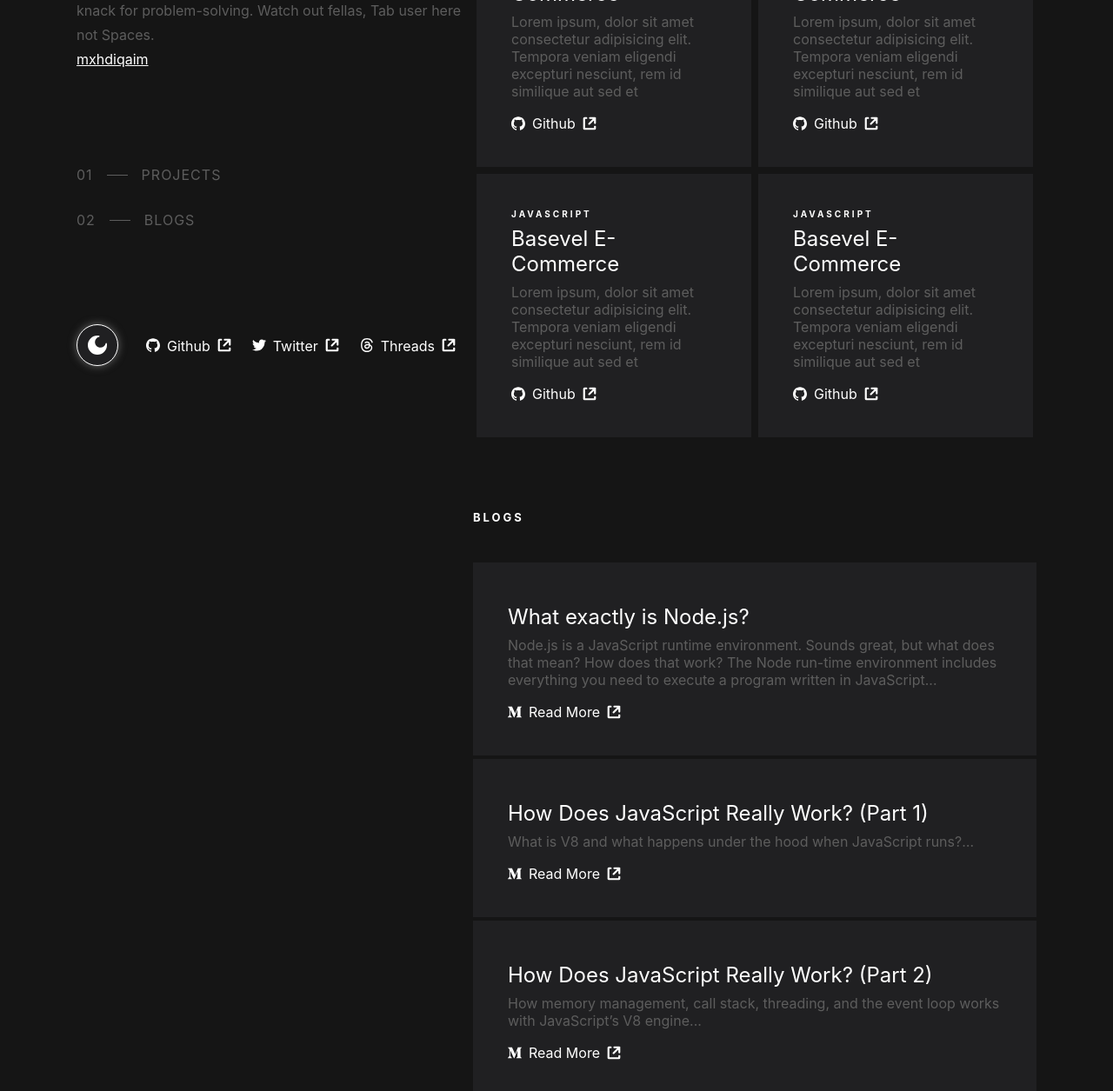
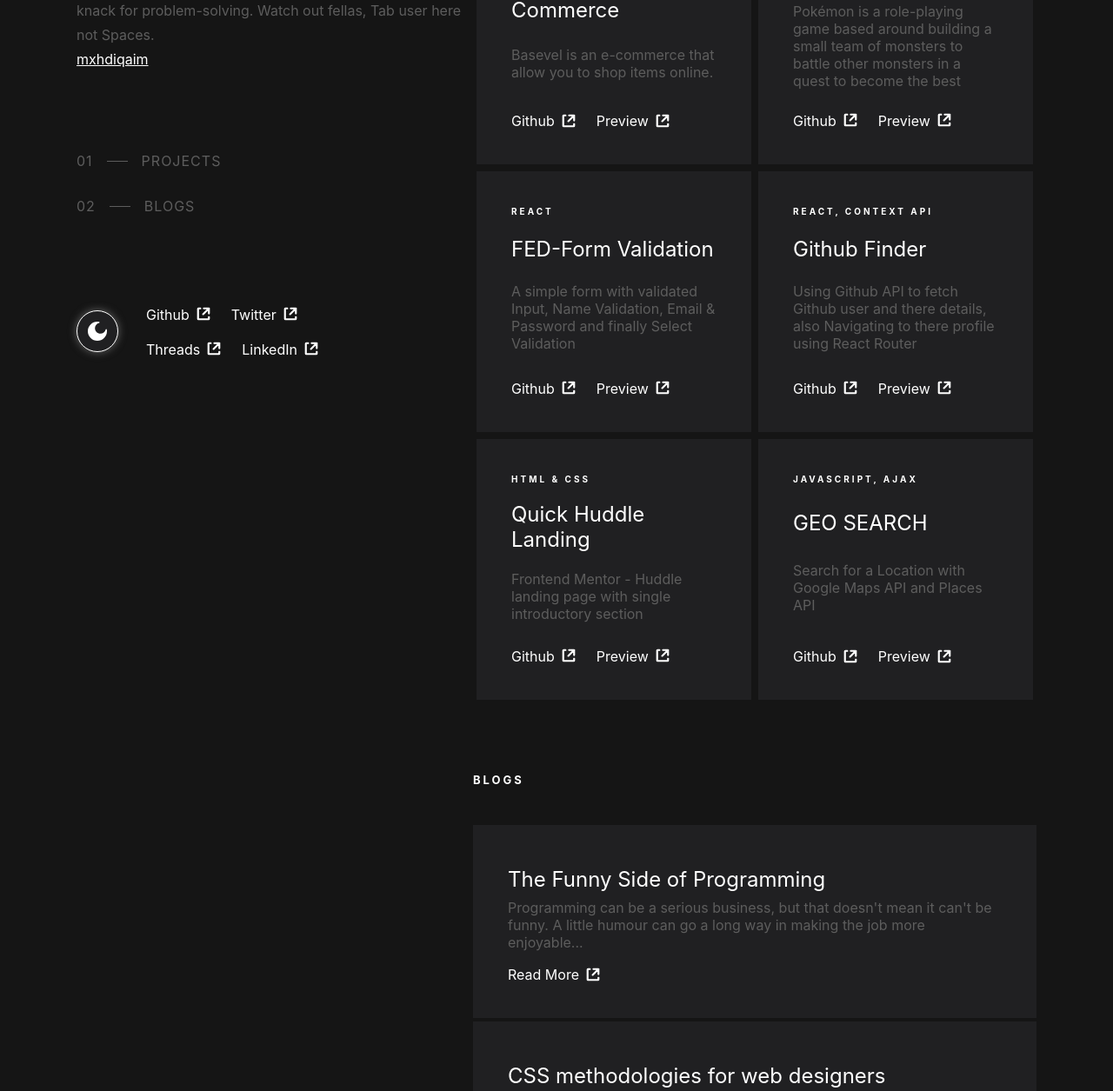
Before and after one commit to mxhdiqaim/portfolio, a Gatsby site: page / in a window 1280 px wide. Shown: the part 291-1546 px from the top of the page at 87% size. Built offline with nearby package versions, Linux system fonts and the light colour scheme; Gatsby itself is replaced by a stand-in of ours.

Commit message:
V1 almost

```diff
--- a/src/components/custom-link/custom-link.component.jsx
+++ b/src/components/custom-link/custom-link.component.jsx
@@ -1,18 +1,18 @@
-import React from "react"
+import React from "react";
 
-import "./custom-link.styles.scss"
-import ExternalLinkIcon from "../../assets/icons/external-link.svg"
+import "./custom-link.styles.scss";
+import ExternalLinkIcon from "../../assets/icons/external-link.svg";
 
 const CustomLink = ({ icon, text, href }) => (
   <div className="custom-link">
     <a href={href} target="_blank" rel="noopener noreferrer">
-      <div className="icon">{icon}</div>
+      {/* <div className="icon">{icon}</div> */}
       <span className="title">{text}</span>
       <div className="icon">
         <ExternalLinkIcon />
       </div>
     </a>
   </div>
-)
+);
 
-export default CustomLink
+export default CustomLink;
--- a/src/components/layout.jsx
+++ b/src/components/layout.jsx
@@ -1,15 +1,16 @@
-import React from 'react';
-import PropTypes from 'prop-types';
+import React from "react";
+import PropTypes from "prop-types";
 
-import Nav from '../components/nav/nav.component';
-import CustomLink from '../components/custom-link/custom-link.component';
-import ThemeToggle from '../components/theme-toggle/theme-toggle.component';
+import Nav from "../components/nav/nav.component";
+import CustomLink from "../components/custom-link/custom-link.component";
+import ThemeToggle from "../components/theme-toggle/theme-toggle.component";
 
-import GithubIcon from '../assets/icons/github.svg';
-import TwitterIcon from '../assets/icons/twitter.svg';
-import ThreadsIcon from '../assets/icons/threads.svg';
-import PersonalData from '../data/personal.json';
-import './layout.scss';
+import GithubIcon from "../assets/icons/github.svg";
+import TwitterIcon from "../assets/icons/twitter.svg";
+import ThreadsIcon from "../assets/icons/threads.svg";
+import LinkedInIcon from "../assets/icons/linkedin.svg";
+import PersonalData from "../data/personal.json";
+import "./layout.scss";
 
 const Layout = ({ children }) => {
   return (
@@ -23,7 +24,7 @@ const Layout = ({ children }) => {
             <div className="intro-desc">
               <p className="desc-content">
                 {PersonalData.intro}
-                <a href={PersonalData.blog_url} target="_blank" rel="noopener noreferrer" style={{ display: 'block' }}>
+                <a href={PersonalData.blog_url} target="_blank" rel="noopener noreferrer" style={{ display: "block" }}>
                   {PersonalData.blog_name}
                 </a>
               </p>
@@ -34,8 +35,6 @@ const Layout = ({ children }) => {
             <div className="headshot">
               <ThemeToggle />
             </div>
-
-            {/* <img className="headshot" src={headshot} alt={PersonalData.name} /> */}
             <div className="social-links">
               <ul>
                 <li>
@@ -44,8 +43,13 @@ const Layout = ({ children }) => {
                 <li>
                   <CustomLink icon={<TwitterIcon />} text="Twitter" href={PersonalData.twitter_url} />
                 </li>
+              </ul>
+              <ul>
                 <li>
                   <CustomLink icon={<ThreadsIcon />} text="Threads" href={PersonalData.threads_url} />
+                </li>
+                <li>
+                  <CustomLink icon={<LinkedInIcon />} text="LinkedIn" href={PersonalData.linkedin_url} />
                 </li>
               </ul>
             </div>
--- a/src/components/layout.scss
+++ b/src/components/layout.scss
@@ -47,7 +47,9 @@
       .social-links {
         width: 100%;
         ul {
+          height: 40px;
           display: flex;
+          align-items: center;
           width: 100%;
           li {
             margin-right: 16px;
--- a/src/components/project-card/project-card.component.jsx
+++ b/src/components/project-card/project-card.component.jsx
@@ -55,8 +55,9 @@ const ProjectCard = (project) => {
           <li>
             <CustomLink icon={<GithubIcon />} text="Github" href={project.project.link} />
           </li>
-
-          <li>{project.homepage ? <CustomLink icon={<div />} text="View" href={project.project.preview} /> : ""}</li>
+          <li>
+            <CustomLink icon={<div />} text="Preview" href={project.project.preview} />
+          </li>
         </ul>
       </footer>
     </div>
@@ -64,10 +65,3 @@ const ProjectCard = (project) => {
 };
 
 export default ProjectCard;
-
-// "book-store",
-// "organic-shop",
-// "lifeline",
-// "cyber-bullying-prevention",
-// "typescript-node-api",
-// "dynamo-keyValue-store"
--- a/src/data/blogs.json
+++ b/src/data/blogs.json
@@ -1,44 +1,32 @@
 [
   {
     "id": 1,
-    "title": "What exactly is Node.js?",
-    "text": "Node.js is a JavaScript runtime environment. Sounds great, but what does that mean? How does that work? The Node run-time environment includes everything you need to execute a program written in JavaScript...",
-    "link": "https://medium.com/free-code-camp/what-exactly-is-node-js-ae36e97449f5"
+    "title": "The Funny Side of Programming",
+    "text": "Programming can be a serious business, but that doesn't mean it can't be funny. A little humour can go a long way in making the job more enjoyable...",
+    "link": "https://mxhdiqaim.hashnode.dev/the-funny-side-of-programming"
   },
   {
     "id": 2,
-    "title": "How Does JavaScript Really Work? (Part 1)",
-    "text": "What is V8 and what happens under the hood when JavaScript runs?…",
-    "link": "https://blog.bitsrc.io/how-does-javascript-really-work-part-1-7681dd54a36d"
+    "title": "CSS methodologies for web designers",
+    "text": "Before we get going, let us know what is CSS methodologies. A CSS methodology is a set of standards for writing modular, reusable, and scalable code...",
+    "link": "https://mxhdiqaim.hashnode.dev/css-methodologies-for-web-designers"
   },
   {
     "id": 3,
-    "title": "How Does JavaScript Really Work? (Part 2)",
-    "text": "How memory management, call stack, threading, and the event loop works with JavaScript’s V8 engine...",
-    "link": "https://blog.bitsrc.io/how-does-javascript-work-part-2-40cc15360bc"
+    "title": "React Native Stack Navigations",
+    "text": "What is Stack Navigation? If you come from a web development background, then it is very easy for you to grasp what is Stack Navigations...",
+    "link": "https://mxhdiqaim.hashnode.dev/adding-typescript-to-existing-reactjs-application"
   },
   {
     "id": 4,
-    "title": "Web Components without a framework: Let’s build a Modal!",
-    "text": "How to make a modal component from scratch using vanilla JavaScript. In this post, I will give you a quick overview of what are web components and why are they useful. I will also guide you through the process of making a modal web component from scratch without any framework to better understand its working...",
+    "title": "Adding TypeScript to existing ReactJS application",
+    "text": "You already have running React app, and wanted to add TypeScript to it, Must of the cases, there is a high possibility of your app to break...",
     "link": "https://blog.bitsrc.io/web-components-without-a-framework-lets-build-a-modal-a450a4536340"
   },
   {
     "id": 5,
-    "title": "Creating a Reusable Accordion Component That Works Anywhere",
-    "text": "Web Components is the hottest trend in web development and it’s only going to gain momentum since most of the major browsers now support them. Web components are custom made tags which extend HTML’s capabilities...",
-    "link": "https://blog.bitsrc.io/creating-a-reusable-accordion-component-that-works-anywhere-2f2add05baa4"
-  },
-  {
-    "id": 6,
-    "title": "Build a Unit-Testing Suite with Mocha and Mongoose",
-    "text": "Over a period of time, your application will have more lines of code for testing than the actual application logic. So I feel it’s a good investment to learn to write tests and follow a Test Driven Development or TDD approach...",
-    "link": "https://blog.bitsrc.io/build-a-unit-testing-suite-with-mocha-and-mongoose-eba06c3b3625"
-  },
-  {
-    "id": 7,
-    "title": "Understanding a RESTful API using Node.js, TypeScript and Pokemon",
-    "text": "In this post, we will learn to make a simple REST API with a .json file as database. Most of the tutorials out there teach you to build a TODO app using Node.js, Express.js with JavaScript. To learn something new, we will use TypeScript and make a pokemon API to read data from json file...",
-    "link": "https://blog.bitsrc.io/understanding-a-restful-api-using-node-js-and-typescript-6f9cede6b579"
+    "title": "Adding/upgrading tailwind CSS to v3.0 to existing ReactJS application",
+    "text": "You already have React app up and running for some reason you wish to add tailwind to it or upgrade the version of tailwind, don't worry, I got you covered...",
+    "link": "https://mxhdiqaim.hashnode.dev/adding-tailwind-css-to-v30-to-existing-reactjs-application#heading-uninstall-craco-if-you-use-craco-and-update-your-scripts-in-packagejson"
   }
 ]
--- a/src/data/personal.json
+++ b/src/data/personal.json
@@ -7,5 +7,6 @@
   "twitter_url": "https://twitter.com/mxhdiqaim",
   "github_url": "https://github.com/mxhdiqaim",
   "threads_url": "https://threads.net/@mxhdiqaim",
+  "linkedin_url": "https://linkedin.com/in/mxhdiqaim",
   "github_repos_url": "https://api.github.com/users/mxhdiqaim/repos?type=all&sort=created"
 }
--- a/src/data/projects.json
+++ b/src/data/projects.json
@@ -1,30 +1,44 @@
 [
     {
       "title": "Basevel E-Commerce",
-      "lang": "Javascript",
-      "description": "Lorem ipsum, dolor sit amet consectetur adipisicing elit. Tempora veniam eligendi excepturi nesciunt, rem id similique aut sed et",
-      "link": "https://github.com/mxhdiqaim",
-      "preview": "https://github.com/mxhdiqaim"
+      "lang": "MERN, Redux",
+      "description": "Basevel is an e-commerce that allow you to shop items online.",
+      "link": "https://github.com/mxhdiqaim/basevell",
+      "preview": "https://radiant-river-29446.herokuapp.com/"
     },
     {
-      "title": "Basevel E-Commerce",
-      "lang": "Javascript",
-      "description": "Lorem ipsum, dolor sit amet consectetur adipisicing elit. Tempora veniam eligendi excepturi nesciunt, rem id similique aut sed et",
-      "link": "https://github.com/mxhdiqaim",
-      "preview": "https://github.com/mxhdiqaim"
+      "title": "Pokémon Game",
+      "lang": "React",
+      "description": "Pokémon is a role-playing game based around building a small team of monsters to battle other monsters in a quest to become the best",
+      "link": "https://github.com/mxhdiqaim/poke-game",
+      "preview": "https://poke-game-react.netlify.app"
     },
     {
-      "title": "Basevel E-Commerce",
-      "lang": "Javascript",
-      "description": "Lorem ipsum, dolor sit amet consectetur adipisicing elit. Tempora veniam eligendi excepturi nesciunt, rem id similique aut sed et",
-      "link": "https://github.com/mxhdiqaim",
-      "preview": "https://github.com/mxhdiqaim"
+      "title": "FED-Form Validation",
+      "lang": "React",
+      "description": "A simple form with validated Input, Name Validation, Email & Password and finally Select Validation",
+      "link": "https://github.com/mxhdiqaim/fed-task",
+      "preview": "https://fed-task.netlify.app"
     },
     {
-      "title": "Basevel E-Commerce",
-      "lang": "Javascript",
-      "description": "Lorem ipsum, dolor sit amet consectetur adipisicing elit. Tempora veniam eligendi excepturi nesciunt, rem id similique aut sed et",
-      "link": "https://github.com/mxhdiqaim",
-      "preview": "https://github.com/mxhdiqaim"
+      "title": "Github Finder",
+      "lang": "React, Context API",
+      "description": "Using Github API to fetch Github user and there details, also Navigating to there profile using React Router",
+      "link": "https://github.com/mxhdiqaim/github",
+      "preview": "https://mxhdiqaim.github.io/github"
+    },
+    {
+      "title": "Quick Huddle Landing",
+      "lang": "HTML & CSS",
+      "description": "Frontend Mentor - Huddle landing page with single introductory section",
+      "link": "https://github.com/mxhdiqaim/quick-huddle-landing",
+      "preview": "https://quick-huddle-landing.netlify.app"
+    },
+    {
+      "title": "GEO SEARCH",
+      "lang": "Javascript, AJAX",
+      "description": "Search for a Location with Google Maps API and Places API",
+      "link": "https://github.com/mxhdiqaim/geo-search-app",
+      "preview": "https://mxhdiqaim.github.io/geo-search-app/"
     }
 ]
```
Also changed, not shown: package.json (+6 -7 lines), src/pages/404.jsx (renamed from src/pages/404.js, +5 -5 lines), src/assets/icons/linkedin.svg (added).
